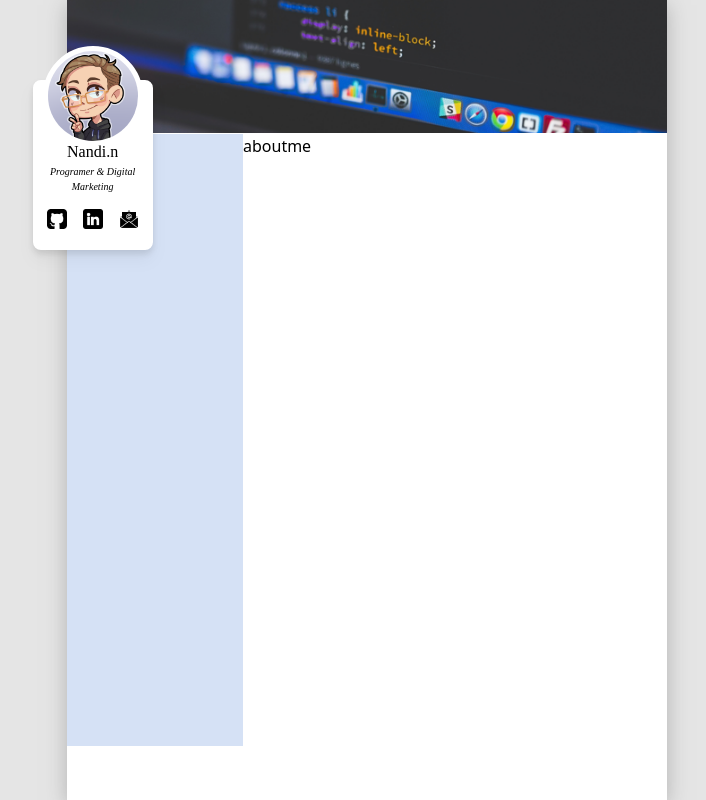
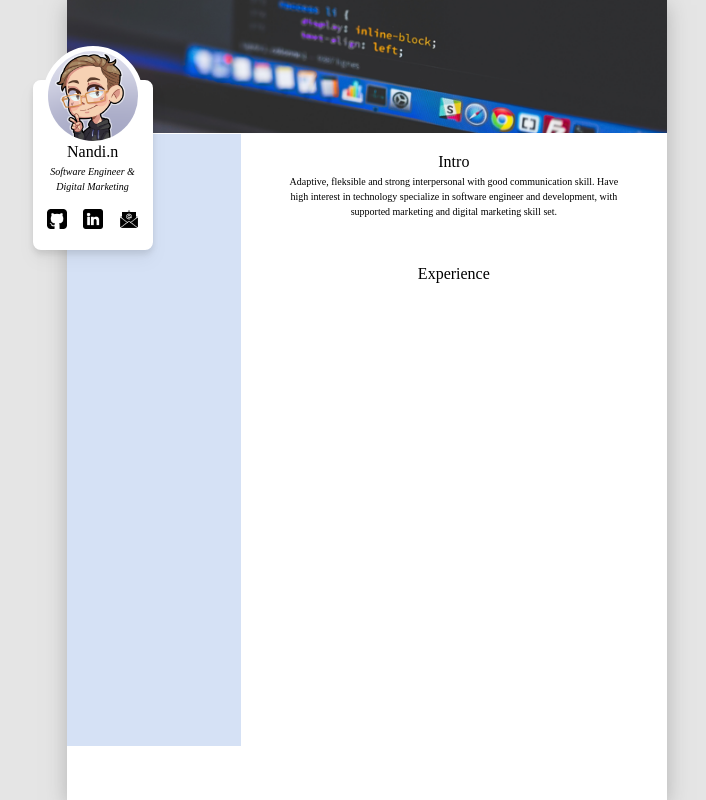
Before and after one commit to Nandi-exl/my_profile, a Next.js app in the folder myfirstreactnextjsapp/: page / in a window 1280 px wide. Shown: the whole page, without its empty margins (273-979 px from the left). Built offline with nearby package versions, Linux system fonts and the light colour scheme.

Commit message:
adding new element and update about me

```diff
--- a/myfirstreactnextjsapp/pages/components/Header/Card/Card.js
+++ b/myfirstreactnextjsapp/pages/components/Header/Card/Card.js
@@ -68,7 +68,7 @@ const Card = () => {
        </Name>
 
        <JobTittle>
-         <p> Programer & Digital Marketing </p>
+         <p> Software Engineer & Digital Marketing </p>
        </JobTittle>
 
       <SocialAndContact>
--- a/myfirstreactnextjsapp/pages/components/Profile/Aboutme.js
+++ b/myfirstreactnextjsapp/pages/components/Profile/Aboutme.js
@@ -1,9 +1,19 @@
+import Intro from "./intro/Intro";
+import Experience from "./Experience/Experience";
+import tw from "tailwind-styled-components";
 
-
+const Container = tw.div`
+flex-col
+`;
 
 const aboutme = () => {
   return (
-    <div>aboutme</div>
+    <>
+    <Container>
+      <Intro />
+      <Experience />
+    </Container>
+    </>
   )
 }
 
--- /dev/null
+++ b/myfirstreactnextjsapp/pages/components/Profile/Experience/Experience.js
@@ -0,0 +1,24 @@
+import tw from "tailwind-styled-components";
+
+const Container = tw.div`
+flex
+h-[100px]
+justify-center
+font-["poppins"]
+`;
+
+const Title = tw.div`
+font-medium
+`;
+
+const Experience = () => {
+  return (
+    <Container>
+        <Title>
+            <div>Experience</div>
+        </Title>
+    </Container>
+  )
+}
+
+export default Experience
--- /dev/null
+++ b/myfirstreactnextjsapp/pages/components/Profile/Experience/SliderExperience.js
@@ -0,0 +1,9 @@
+
+
+function SliderExperience() {
+  return (
+    <div>SliderExperience</div>
+  )
+}
+
+export default SliderExperience
--- /dev/null
+++ b/myfirstreactnextjsapp/pages/components/Profile/intro/Intro.js
@@ -0,0 +1,41 @@
+import tw from "tailwind-styled-components"
+
+const Container = tw.div`
+flex-col
+justify-center
+text-center
+font-["Poppins"]
+h-[7rem]
+w-[21rem]
+mt-[1rem]
+mb-[0]
+`;
+
+const IntroText = tw.div`
+font-medium
+`;
+
+const Text = tw.div`
+text-center
+font-light
+text-[10px]
+`;
+
+const Intro = () => {
+  return (
+    <Container>
+        <IntroText>
+            <div>Intro</div>
+        </IntroText>
+        <Text>
+            <p>
+                Adaptive, fleksible and strong interpersonal with good communication skill.
+                Have high interest in technology specialize in software engineer and development,
+                with supported marketing and digital marketing skill set.
+            </p>
+        </Text>
+    </Container>
+  )
+}
+
+export default Intro
--- a/myfirstreactnextjsapp/pages/index.js
+++ b/myfirstreactnextjsapp/pages/index.js
@@ -24,6 +24,12 @@ absolute
 mt-[-0.32rem]
 `;
 
+const AboutMeContainer = tw.div`
+flex
+w-[27rem]
+justify-center
+`;
+
 export default function Home() {
   return (
     <div>
@@ -35,8 +41,10 @@ export default function Home() {
         <Profile />
 
         <Container>
-        <ProfileContainer />
-        <Aboutme />
+          <ProfileContainer />
+          <AboutMeContainer>
+            <Aboutme />
+          </AboutMeContainer>
         </Container>
     </div>
   )
```
